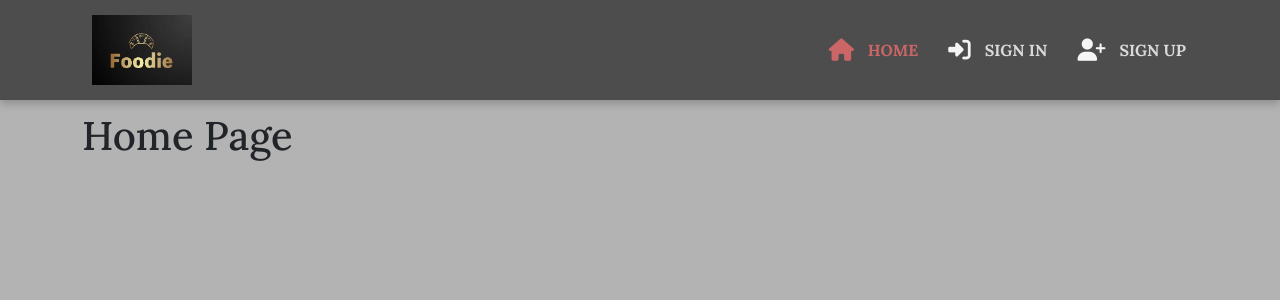
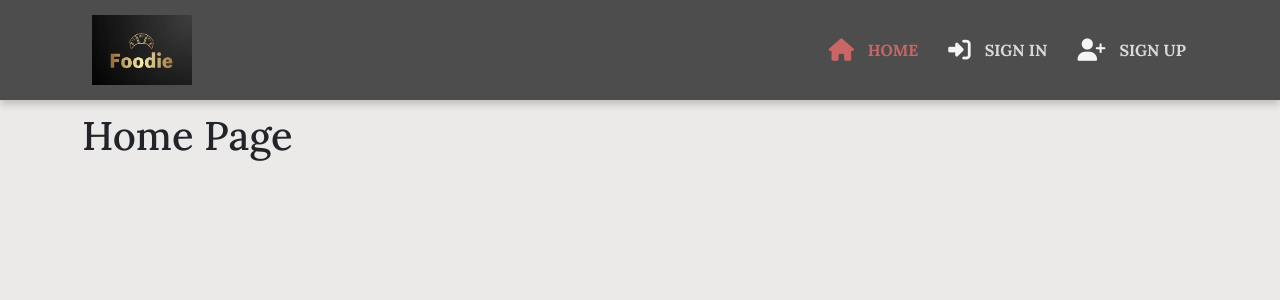
Before and after one commit to Mustafa-Vienna/foodie, a React (Create React App) app: page / in a window 1280 px wide. Shown: the top 300 px of the page. Built offline with nearby package versions, Linux system fonts and the light colour scheme; no server answers.

Commit message:
Updated App.js and App.module.css for SignUpForm integration

```diff
--- a/src/App.js
+++ b/src/App.js
@@ -1,7 +1,9 @@
-import styles from "./App.module.css"
+import styles from "./App.module.css";
 import NavBar from './components/NavBar';
 import { Container } from "react-bootstrap";
 import { Routes, Route } from "react-router-dom";
+import './api/axiosDefault';
+import SignUpForm from './pages/auth/SignUpForm';
 
 function App() {
   return (
@@ -11,7 +13,7 @@ function App() {
         <Routes>
           <Route path="/" element={<h1>Home Page</h1>} />
           <Route path="/signin" element={<h1>Sign in</h1>} />
-          <Route path="/signup" element={<h1>Sign up</h1>} />
+          <Route path="/signup" element={<SignUpForm />} />
           <Route path="*" element={<h1>Page not found!</h1>} />
         </Routes>
       </Container>
--- a/src/App.module.css
+++ b/src/App.module.css
@@ -1,6 +1,6 @@
 .App {
   font-family: "Lora", sans-serif;
-  background-color: hsl(0, 0%, 70%);
+  background-color: hsl(0, 7%, 92%);
   min-height: 100vh;
 }
 
```
